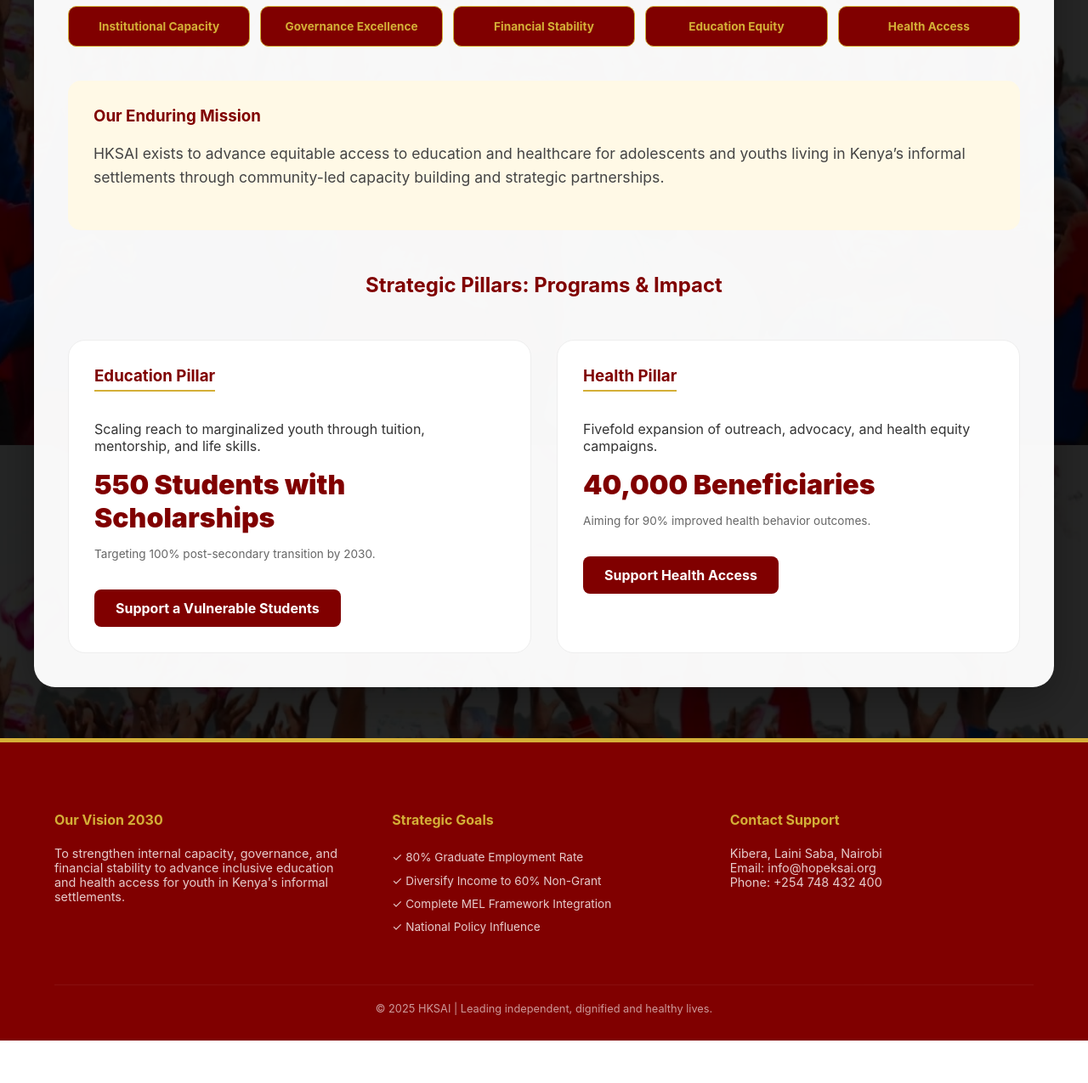
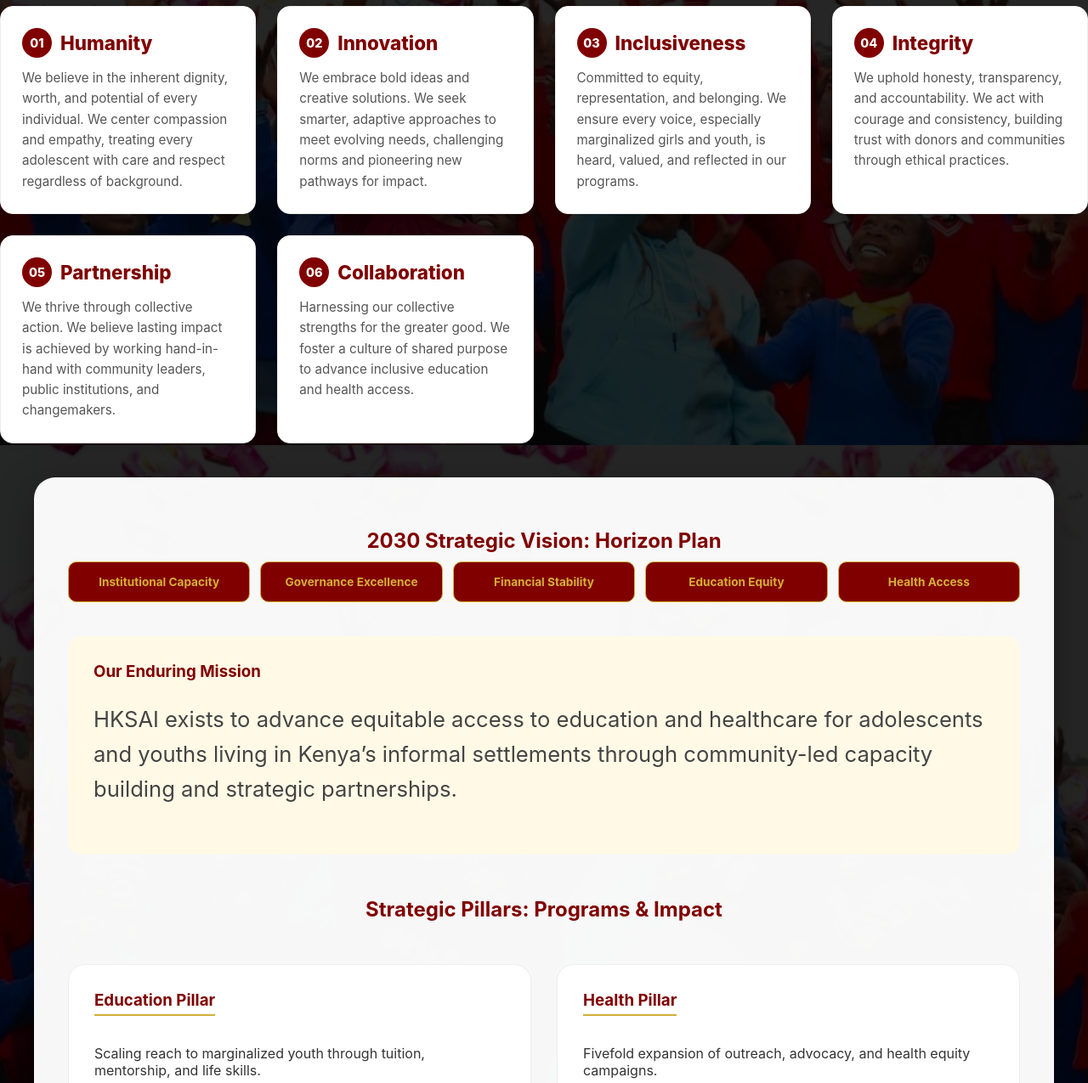
Before and after one commit to WesongaTimothy/HKSAI-Information-Management-System, a plain HTML site: page frontend/index.html in a window 1280 px wide. Shown: the part 276-1551 px from the top of the page at 85% size. Before the commit the page ends 1501 px from the top, so only its background shows below. Drawn offline with Linux system fonts and the light colour scheme.

Commit message:
Update index.html

```diff
--- a/frontend/index.html
+++ b/frontend/index.html
@@ -165,6 +165,81 @@
             <a href="donate.html" style="border: 1px solid var(--gold); color: var(--gold);">Donate Now</a>
         </nav>
     </header>
+    <div style="margin-top: 60px;">
+    <h2 style="text-align: center; color: var(--maroon); margin-bottom: 40px; font-size: 2rem;">Our Reaffirmed Core Values</h2>
+
+    <div style="display: grid; grid-template-columns: repeat(auto-fit, minmax(300px, 1fr)); gap: 25px;">
+
+        <div class="value-item" style="background: #fff; border: 1px solid #eee; padding: 25px; border-radius: 15px; transition: 0.3s; box-shadow: 0 4px 6px rgba(0,0,0,0.05);">
+            <div style="color: var(--maroon); font-size: 1.4rem; font-weight: 800; margin-bottom: 12px; display: flex; align-items: center; gap: 10px;">
+                <span style="background: var(--maroon); color: white; width: 35px; height: 35px; border-radius: 50%; display: flex; align-items: center; justify-content: center; font-size: 0.9rem;">01</span>
+                Humanity
+            </div>
+            <p style="font-size: 0.95rem; line-height: 1.6; color: #555; margin: 0;">
+                We believe in the inherent dignity, worth, and potential of every individual. We center compassion and empathy, treating every adolescent with care and respect regardless of background.
+            </p>
+        </div>
+
+        <div class="value-item" style="background: #fff; border: 1px solid #eee; padding: 25px; border-radius: 15px; transition: 0.3s; box-shadow: 0 4px 6px rgba(0,0,0,0.05);">
+            <div style="color: var(--maroon); font-size: 1.4rem; font-weight: 800; margin-bottom: 12px; display: flex; align-items: center; gap: 10px;">
+                <span style="background: var(--maroon); color: white; width: 35px; height: 35px; border-radius: 50%; display: flex; align-items: center; justify-content: center; font-size: 0.9rem;">02</span>
+                Innovation
+            </div>
+            <p style="font-size: 0.95rem; line-height: 1.6; color: #555; margin: 0;">
+                We embrace bold ideas and creative solutions. We seek smarter, adaptive approaches to meet evolving needs, challenging norms and pioneering new pathways for impact.
+            </p>
+        </div>
+
+        <div class="value-item" style="background: #fff; border: 1px solid #eee; padding: 25px; border-radius: 15px; transition: 0.3s; box-shadow: 0 4px 6px rgba(0,0,0,0.05);">
+            <div style="color: var(--maroon); font-size: 1.4rem; font-weight: 800; margin-bottom: 12px; display: flex; align-items: center; gap: 10px;">
+                <span style="background: var(--maroon); color: white; width: 35px; height: 35px; border-radius: 50%; display: flex; align-items: center; justify-content: center; font-size: 0.9rem;">03</span>
+                Inclusiveness
+            </div>
+            <p style="font-size: 0.95rem; line-height: 1.6; color: #555; margin: 0;">
+                Committed to equity, representation, and belonging. We ensure every voice, especially marginalized girls and youth, is heard, valued, and reflected in our programs.
+            </p>
+        </div>
+
+        <div class="value-item" style="background: #fff; border: 1px solid #eee; padding: 25px; border-radius: 15px; transition: 0.3s; box-shadow: 0 4px 6px rgba(0,0,0,0.05);">
+            <div style="color: var(--maroon); font-size: 1.4rem; font-weight: 800; margin-bottom: 12px; display: flex; align-items: center; gap: 10px;">
+                <span style="background: var(--maroon); color: white; width: 35px; height: 35px; border-radius: 50%; display: flex; align-items: center; justify-content: center; font-size: 0.9rem;">04</span>
+                Integrity
+            </div>
+            <p style="font-size: 0.95rem; line-height: 1.6; color: #555; margin: 0;">
+                We uphold honesty, transparency, and accountability. We act with courage and consistency, building trust with donors and communities through ethical practices.
+            </p>
+        </div>
+
+        <div class="value-item" style="background: #fff; border: 1px solid #eee; padding: 25px; border-radius: 15px; transition: 0.3s; box-shadow: 0 4px 6px rgba(0,0,0,0.05);">
+            <div style="color: var(--maroon); font-size: 1.4rem; font-weight: 800; margin-bottom: 12px; display: flex; align-items: center; gap: 10px;">
+                <span style="background: var(--maroon); color: white; width: 35px; height: 35px; border-radius: 50%; display: flex; align-items: center; justify-content: center; font-size: 0.9rem;">05</span>
+                Partnership
+            </div>
+            <p style="font-size: 0.95rem; line-height: 1.6; color: #555; margin: 0;">
+                We thrive through collective action. We believe lasting impact is achieved by working hand-in-hand with community leaders, public institutions, and changemakers.
+            </p>
+        </div>
+
+        <div class="value-item" style="background: #fff; border: 1px solid #eee; padding: 25px; border-radius: 15px; transition: 0.3s; box-shadow: 0 4px 6px rgba(0,0,0,0.05);">
+            <div style="color: var(--maroon); font-size: 1.4rem; font-weight: 800; margin-bottom: 12px; display: flex; align-items: center; gap: 10px;">
+                <span style="background: var(--maroon); color: white; width: 35px; height: 35px; border-radius: 50%; display: flex; align-items: center; justify-content: center; font-size: 0.9rem;">06</span>
+                Collaboration
+            </div>
+            <p style="font-size: 0.95rem; line-height: 1.6; color: #555; margin: 0;">
+                Harnessing our collective strengths for the greater good. We foster a culture of shared purpose to advance inclusive education and health access.
+            </p>
+        </div>
+
+    </div>
+</div>
+
+<style>
+    .value-item:hover {
+        border-color: var(--gold) !important;
+        transform: translateY(-5px);
+        box-shadow: 0 10px 20px rgba(128, 0, 0, 0.1) !important;
+    }
+</style>
 
     <div class="portal-container">
         <div class="content-card">
@@ -182,7 +257,7 @@
 
             <div style="background: #fff9e6; padding: 30px; border-radius: 15px; margin-bottom: 50px;">
                 <h3 style="color: var(--maroon); margin-top: 0;">Our Enduring Mission</h3>
-                <p style="line-height: 1.6; font-size: 1.1rem; color: #444;">
+                <p style="line-height: 1.6; font-size: 1.6rem; color: #444;">
                     HKSAI exists to advance equitable access to education and healthcare for adolescents and youths living in Kenya’s informal settlements through community-led capacity building and strategic partnerships.
                 </p>
             </div>
@@ -216,20 +291,20 @@
         <div class="footer-grid">
             <div>
                 <h4 style="color: var(--gold);">Our Vision 2030</h4>
-                <p style="font-size: 0.9rem; opacity: 0.8;">To strengthen internal capacity, governance, and financial stability to advance inclusive education and health access for youth in Kenya's informal settlements.</p>
+                <p style="font-size: 1.2rem; opacity: 0.8;">To strengthen internal capacity, governance, and financial stability to advance inclusive education and health access for youth in Kenya's informal settlements.</p>
             </div>
             <div>
                 <h4 style="color: var(--gold);">Strategic Goals</h4>
-                <ul style="list-style: none; padding: 0; font-size: 0.85rem; opacity: 0.8; line-height: 2;">
-                    <li>✓ 80% Graduate Employment Rate</li>
-                    <li>✓ Diversify Income to 60% Non-Grant</li>
-                    <li>✓ Complete MEL Framework Integration</li>
-                    <li>✓ National Policy Influence</li>
+                <ul style="list-style: none; padding: 0; font-size: 0.85rem; opacity: 0.8; line-height: 2.4;">
+                    <li>80% Graduate Employment Rate</li>
+                    <li>Diversify Income to 60% Non-Grant</li>
+                    <li>Complete MEL Framework Integration</li>
+                    <li>National Policy Influence</li>
                 </ul>
             </div>
             <div>
                 <h4 style="color: var(--gold);">Contact Support</h4>
-                <p style="font-size: 0.9rem; opacity: 0.8;">
+                <p style="font-size: 1.3rem; opacity: 0.8;"line-height: 2.2;>
                     Kibera, Laini Saba, Nairobi<br>
                     Email: info@hopeksai.org<br>
                     Phone: +254 748 432 400
```
